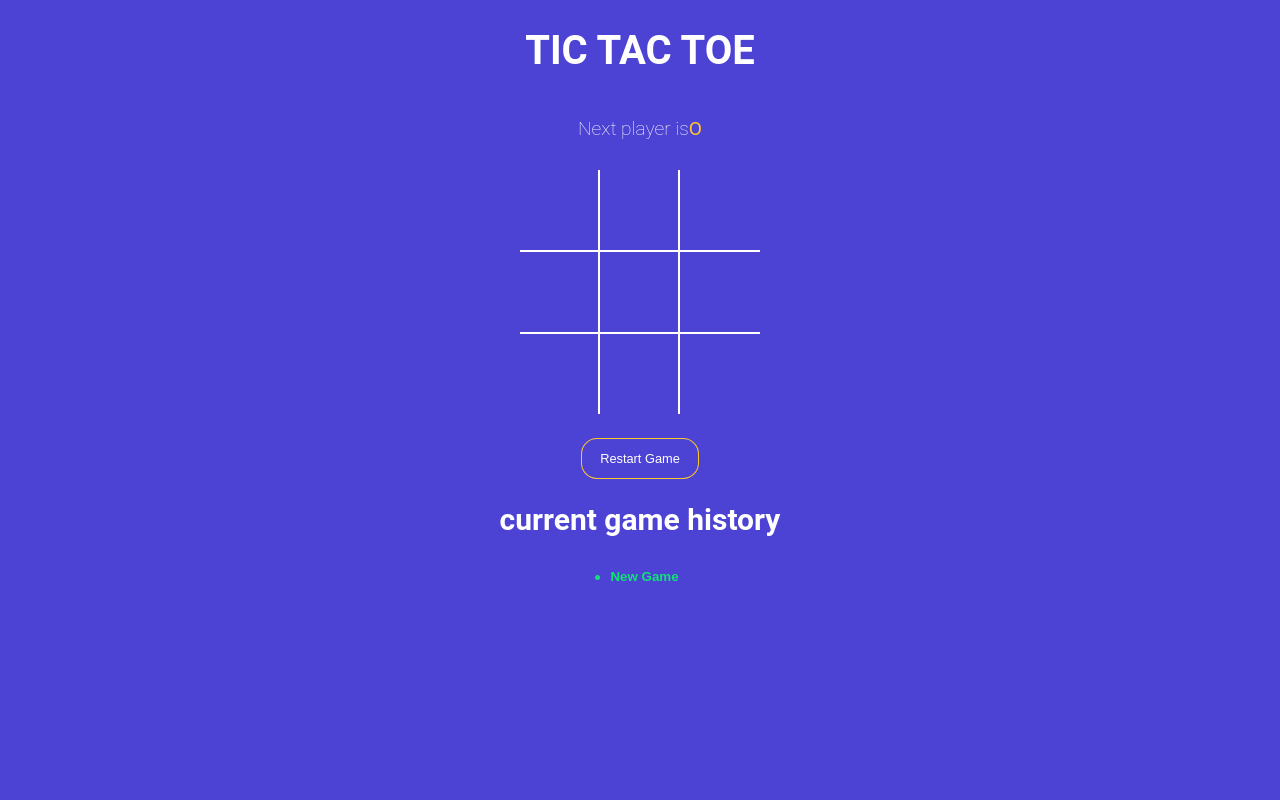
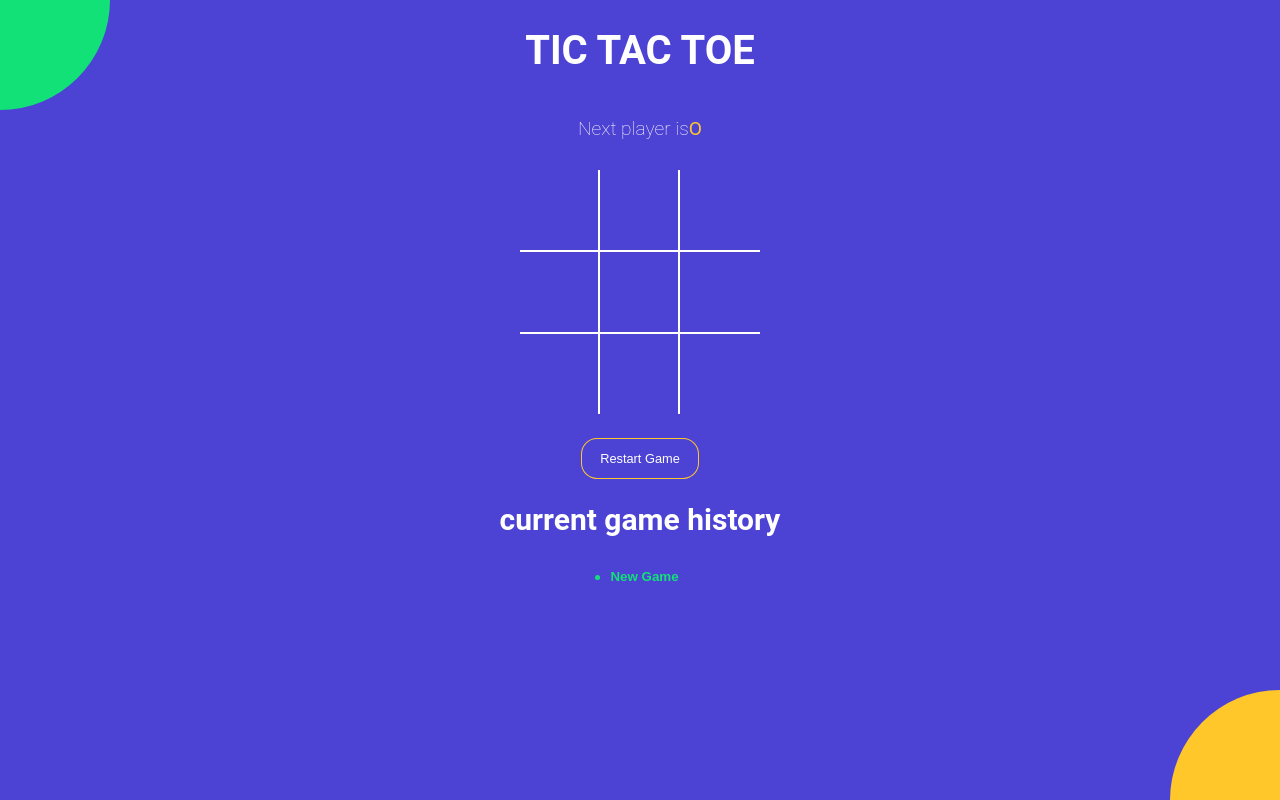
Before and after one commit to Dhanasaitholeti/Tic-Tac-Toe, a React (Vite) app: page / in a window 1280 px wide. Built offline with nearby package versions, Linux system fonts and the light colour scheme.

Commit message:
added some styles

```diff
--- a/src/App.jsx
+++ b/src/App.jsx
@@ -72,6 +72,8 @@ function App() {
       </button>
       <h2>current game history</h2>
       <History history={history} moveTo={moveTo} currentMove={currentMove} />
+
+      <div className="bg-balls"></div>
     </div>
   );
 }
```
